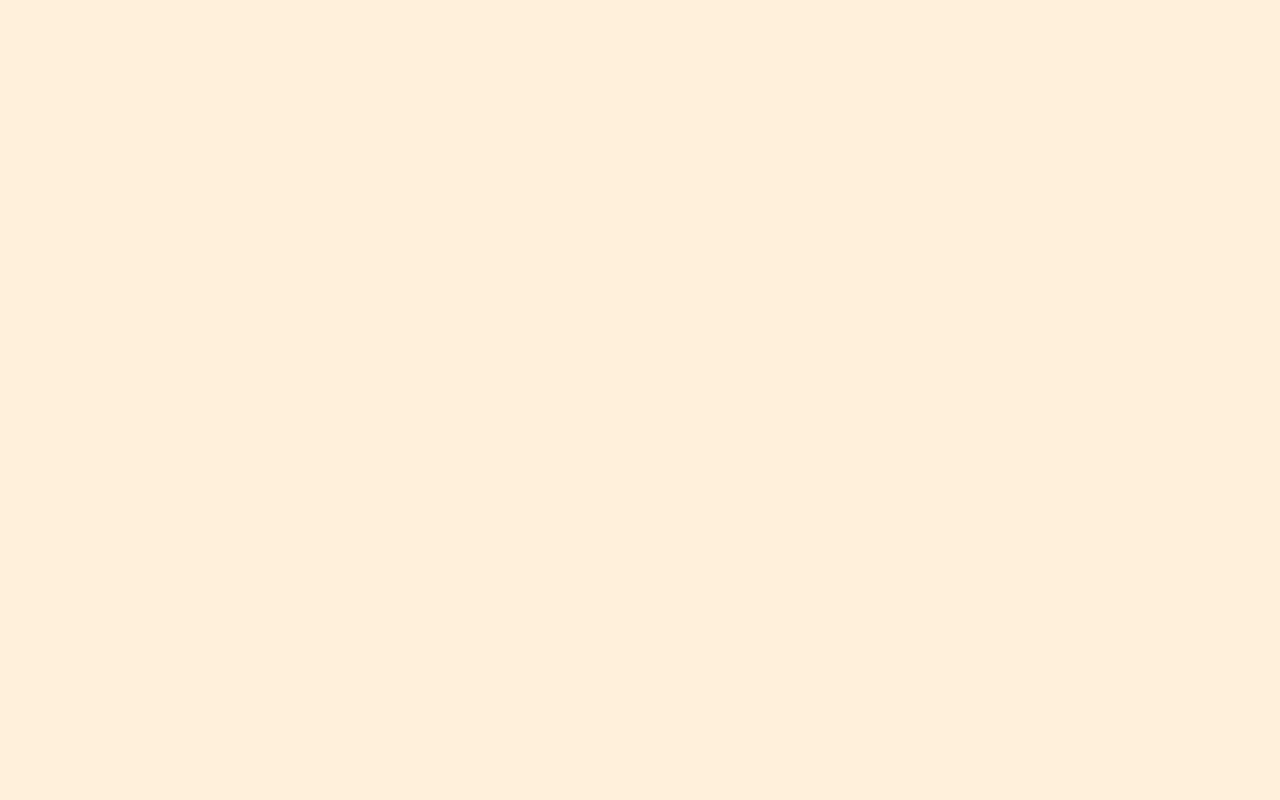
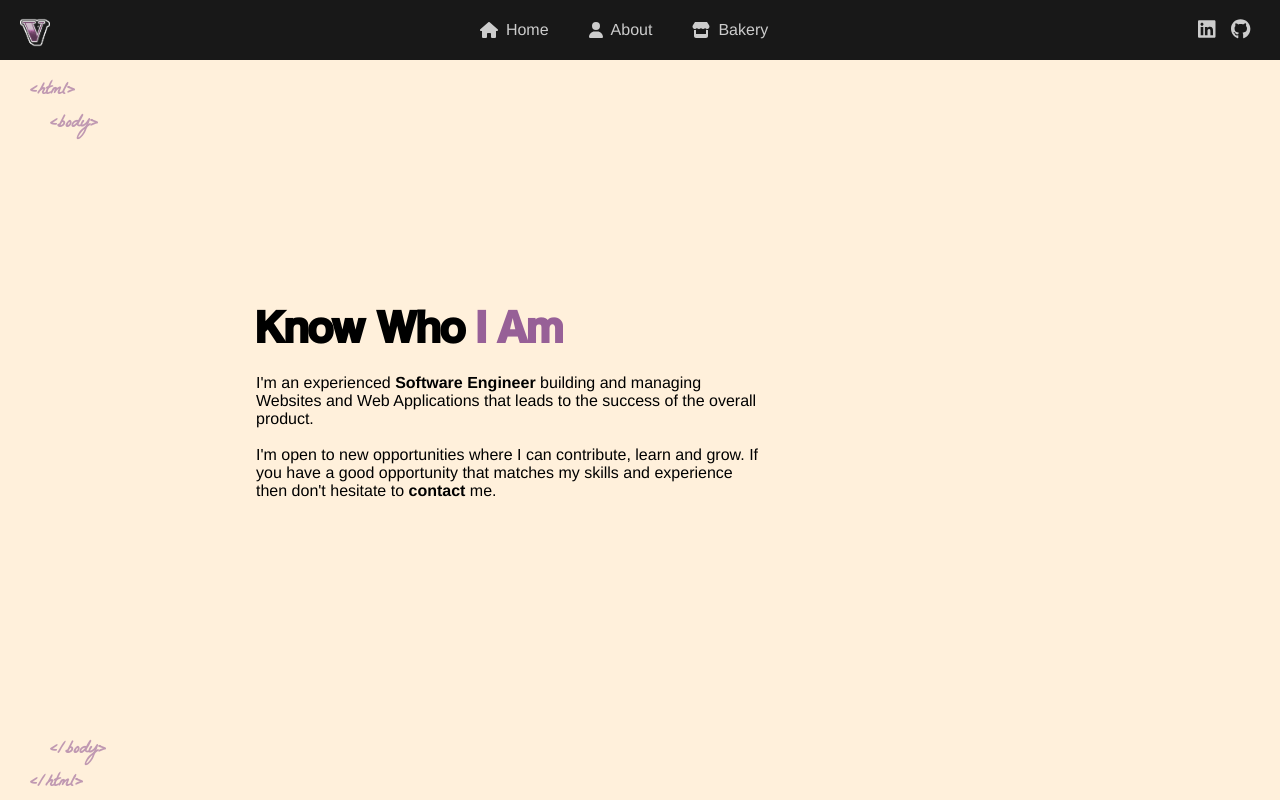
Before and after one commit to vartikag13/vartika-portfolio, a React (Create React App) app: page /about in a window 1280 px wide. Before the commit this address had no page. Built offline with nearby package versions, Linux system fonts and the light colour scheme.

Commit message:
Added about page

```diff
--- a/src/App.scss
+++ b/src/App.scss
@@ -4,6 +4,7 @@ $primary-color: #fff0db;
 
 body {
     background-color: $primary-color;
+    font-family: 'Helvetica Neue';
 }
 @font-face {
     font-family: 'Helvetica Neue';
@@ -24,3 +25,9 @@ input,
 textarea {
     font-family: 'Helvetica Neue';
 }
+.mb-20 {
+    margin-bottom: 20px !important;
+}
+.purple {
+    color: #976097 !important;
+}
--- a/src/App.tsx
+++ b/src/App.tsx
@@ -4,14 +4,16 @@ import Home from './components/Home';
 import Layout from './components/Layout';
 import './App.scss';
 import Bakery from './components/Bakery/bakery';
+import About from './components/About/about';
 
 function App() {
     return (
         <>
             <Routes>
-      <Route path='' element={<Layout />}>
-          <Route path='/' element={<Home />} />
-          <Route path='/bakery' element={<Bakery />} />
+                <Route path="" element={<Layout />}>
+                    <Route path="/" element={<Home />} />
+                    <Route path="/about" element={<About />} />
+                    <Route path="/bakery" element={<Bakery />} />
                 </Route>
             </Routes>
         </>
--- /dev/null
+++ b/src/components/About/about.scss
@@ -0,0 +1,3 @@
+.about-section {
+    display: flex;
+}
--- /dev/null
+++ b/src/components/About/about.tsx
@@ -0,0 +1,26 @@
+import './about.scss';
+
+const About = () => {
+    return (
+        <div className="container home-page">
+            <div className="about-section">
+                <div className="text-zone">
+                    <h1 className="mb-20">
+                        Know Who <strong className="purple">I Am</strong>
+                    </h1>
+                    I'm an experienced <strong>Software Engineer</strong>{' '}
+                    building and managing Websites and Web Applications that
+                    leads to the success of the overall product.
+                    <br />
+                    <br />
+                    I'm open to new opportunities where I can contribute, learn
+                    and grow. If you have a good opportunity that matches my
+                    skills and experience then don't hesitate to{' '}
+                    <strong>contact</strong> me.
+                </div>
+            </div>
+        </div>
+    );
+};
+
+export default About;
--- a/src/components/Bakery/bakery.scss
+++ b/src/components/Bakery/bakery.scss
@@ -6,6 +6,7 @@
     margin: auto;
     padding: 20px;
     gap: 20px;
+    left: 10%;
 
     /* Responsive styles */
     @media (max-width: 768px) {
--- a/src/components/Home/index.tsx
+++ b/src/components/Home/index.tsx
@@ -1,6 +1,5 @@
 import './index.scss';
 import LogoTitle from '../../assets/images/logo-v.png';
-import { Link } from 'react-router-dom';
 
 const Home = () => {
     return (
@@ -14,9 +13,9 @@ const Home = () => {
                     web developer
                 </h1>
                 <h2>Frontend Developer / Baker</h2>
-                <Link to="/contact" className="flat-button">
+                <a href="mailto:vartikag.13@gmail.com" className="flat-button">
                     CONTACT ME
-                </Link>
+                </a>
             </div>
         </div>
     );
--- a/src/components/Navigation/index.scss
+++ b/src/components/Navigation/index.scss
@@ -58,6 +58,7 @@
     .profile-icons {
         display: flex;
         align-items: center;
+        margin-right: 50px;
         gap: 15px;
 
         .social-link {
--- a/src/components/Navigation/index.tsx
+++ b/src/components/Navigation/index.tsx
@@ -3,7 +3,12 @@ import { Link, NavLink } from 'react-router-dom';
 import './index.scss';
 import LogoV from '../../assets/images/logo-v.png';
 import { FontAwesomeIcon } from '@fortawesome/react-fontawesome';
-import { faEnvelope, faHome, faStore, faUser } from '@fortawesome/free-solid-svg-icons';
+import {
+    faEnvelope,
+    faHome,
+    faStore,
+    faUser
+} from '@fortawesome/free-solid-svg-icons';
 import { faGithub, faLinkedin } from '@fortawesome/free-brands-svg-icons';
 
 const Navigation = () => {
@@ -22,22 +27,34 @@ const Navigation = () => {
                 ☰
             </button>
             <nav className={`nav-links ${menuOpen ? 'open' : ''}`}>
-        <NavLink className="nav-link" to="/" onClick={() => setMenuOpen(false)}>
+                <NavLink
+                    className="nav-link"
+                    to="/"
+                    onClick={() => setMenuOpen(false)}
+                >
                     <FontAwesomeIcon icon={faHome} className="nav-icon" />
                     <span className="nav-text">Home</span>
                 </NavLink>
-        <NavLink className="nav-link" to="/about" onClick={() => setMenuOpen(false)}>
+                <NavLink
+                    className="nav-link"
+                    to="/about"
+                    onClick={() => setMenuOpen(false)}
+                >
                     <FontAwesomeIcon icon={faUser} className="nav-icon" />
                     <span className="nav-text">About</span>
                 </NavLink>
-        <NavLink className="nav-link" to="/bakery" onClick={() => setMenuOpen(false)}>
+                <NavLink
+                    className="nav-link"
+                    to="/bakery"
+                    onClick={() => setMenuOpen(false)}
+                >
                     <FontAwesomeIcon icon={faStore} className="nav-icon" />
                     <span className="nav-text">Bakery</span>
                 </NavLink>
-        <NavLink className="nav-link" to="/contact" onClick={() => setMenuOpen(false)}>
+                {/* <NavLink className="nav-link" to="/contact" onClick={() => setMenuOpen(false)}>
           <FontAwesomeIcon icon={faEnvelope} className="nav-icon" />
           <span className="nav-text">Contact</span>
-        </NavLink>
+        </NavLink> */}
             </nav>
             <div className="profile-icons">
                 <a
```
Lines whose indentation alone changed are shown as unchanged.
